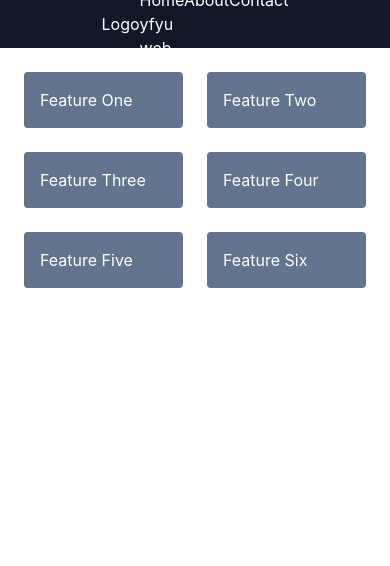
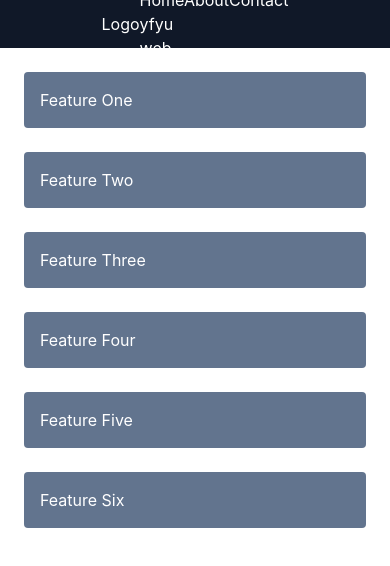
Before and after one commit to UmiduKaushika97/React-tailwind, a React (Vite) app: page / in a window 390 px wide. Shown: the top 566 px of the page. Built offline with nearby package versions, Linux system fonts and the light colour scheme.

Commit message:
for small responsive

```diff
--- a/src/App.jsx
+++ b/src/App.jsx
@@ -23,7 +23,7 @@ function App() {
     </div>
   </div>
 
-  <div className="grid grid-cols-2 text-white p-6 gap-6">
+  <div className="grid grid-cols-1 sm:grid-cols-2 text-white p-6 gap-6">
     <div className="bg-slate-500 p-4 rounded-sm">Feature One</div>
     <div className="bg-slate-500 p-4 rounded-sm">Feature Two</div>
     <div className="bg-slate-500 p-4 rounded-sm">Feature Three</div>
```
